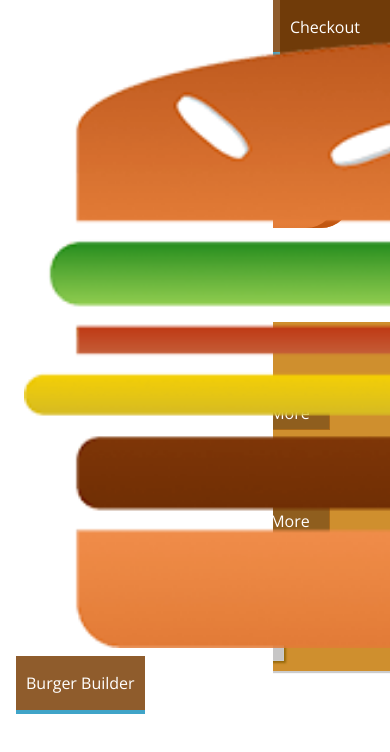
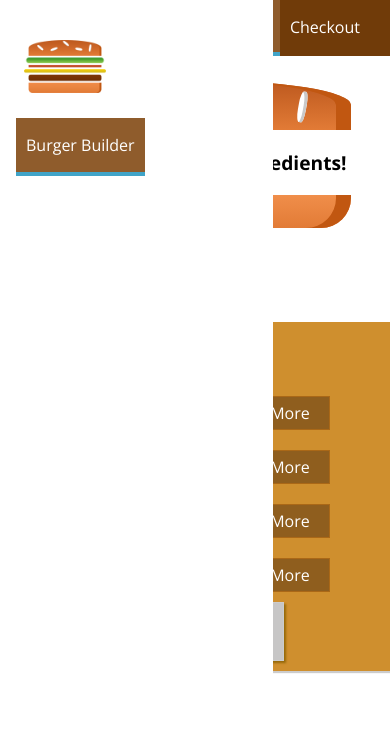
Before and after one commit to Ch-sriram/burger-builder, a React (Create React App) app: page / in a window 390 px wide. Shown: the top 752 px of the page. Built offline with nearby package versions, Linux system fonts and the light colour scheme.

Commit message:
Working on Responsive Adjustments related to <SideDrawer/> Component

```diff
--- a/src/components/Navigation/SideDrawer/SideDrawer.component.jsx
+++ b/src/components/Navigation/SideDrawer/SideDrawer.component.jsx
@@ -25,10 +25,16 @@ const SideDrawer = styled.div`
   }
 `;
 
+const LogoDiv = styled.div`
+  height: 11%;
+`;
+
 const sideDrawer = props => {
   return (
     <SideDrawer status="open">
-      <Logo />
+      <LogoDiv>
+        <Logo />
+      </LogoDiv>
       <nav>
         <NavigationItems />
       </nav>
--- a/src/components/Navigation/Toolbar/Toolbar.component.jsx
+++ b/src/components/Navigation/Toolbar/Toolbar.component.jsx
@@ -26,10 +26,18 @@ const Toolbar = styled.header`
   }
 `;
 
+const LogoDiv = styled.div`
+  height: 100%;
+  display: flex;
+  align-items: center;
+`;
+
 const toolbar = props => (
   <Toolbar>
     <div>MENU</div>
-    <Logo />
+    <LogoDiv>
+      <Logo />
+    </LogoDiv>
     <nav>
       <NavigationItems />
     </nav>
```
Also changed, not shown: 1 other file (tests, documents, lock files or other folders).
